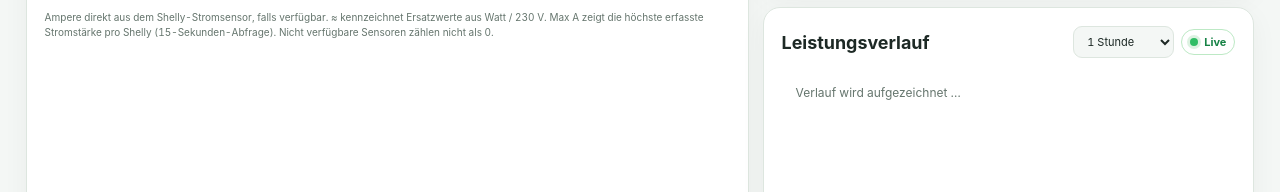
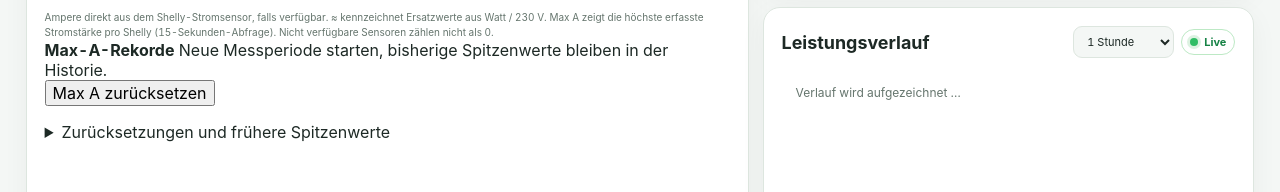
Before and after one commit to badway01/print-pulse-druckplaner, a plain HTML site: page print_pulse_druckplaner/web/tablet-monitor.html in a window 1280 px wide. Shown: the part 868-1060 px from the top of the page. Drawn offline with Linux system fonts and the light colour scheme; no server answers.

Commit message:
Add one-click Max A reset control and expandable permanent reset log beneath printer table

```diff
--- a/print_pulse_druckplaner/web/tablet-monitor.html
+++ b/print_pulse_druckplaner/web/tablet-monitor.html
@@ -75,6 +75,18 @@
      <tbody id="device-rows"><tr><td colspan="6" class="placeholder">Geräte werden geladen …</td></tr></tbody>
     </table></div>
     <p class="table-note">Ampere direkt aus dem Shelly-Stromsensor, falls verfügbar. ≈ kennzeichnet Ersatzwerte aus Watt / 230 V. Max A zeigt die höchste erfasste Stromstärke pro Shelly (15-Sekunden-Abfrage). Nicht verfügbare Sensoren zählen nicht als 0.</p>
+    <div class="peak-reset-section">
+     <div class="peak-reset-action">
+      <div class="peak-reset-title"><strong>Max-A-Rekorde</strong>
+       <span>Neue Messperiode starten, bisherige Spitzenwerte bleiben in der Historie.</span></div>
+      <button id="reset-amps-peaks" type="button" class="peak-reset-button">Max A zurücksetzen</button>
+     </div>
+     <p id="peak-reset-feedback" class="peak-reset-feedback" role="status" aria-live="polite"></p>
+     <details class="peak-reset-history">
+      <summary>Zurücksetzungen und frühere Spitzenwerte <span id="peak-reset-count"></span></summary>
+      <div id="peak-reset-log" class="peak-reset-log"><p>Protokoll wird geladen …</p></div>
+     </details>
+    </div>
    </section>
    <div class="side-panels">
     <section class="panel faults-panel">
```
